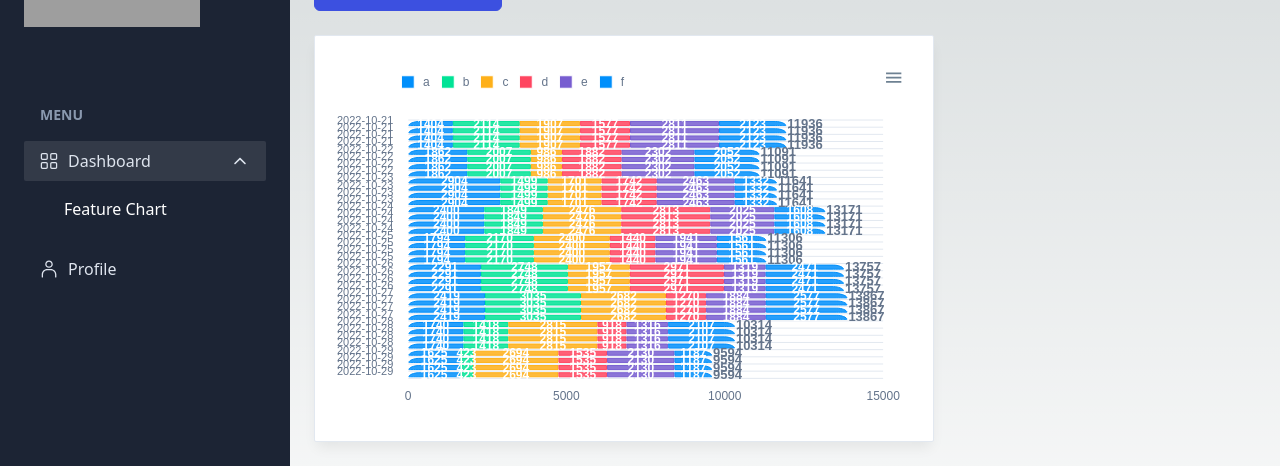
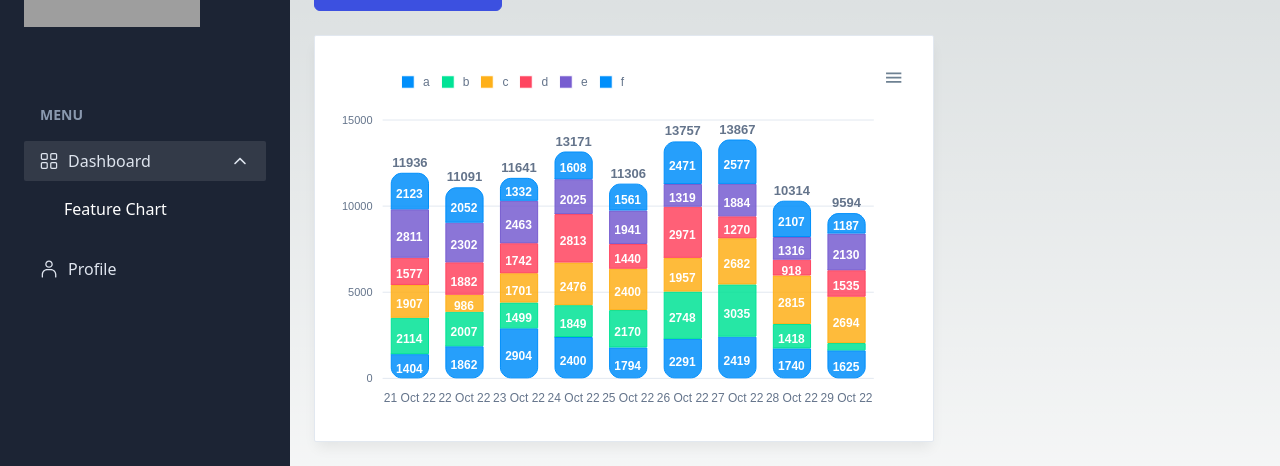
Before and after one commit to vipansh/dashboard-reactApexChart, a Next.js app: page / in a window 1280 px wide. Shown: the part 131-597 px from the top of the page. Built offline with nearby package versions, Linux system fonts and the light colour scheme; grey boxes are pictures that could not be loaded.

Commit message:
🛠 refactor: generateApexChartSeries added and logic imprvoe

```diff
--- a/src/components/Charts/ChartOne.tsx
+++ b/src/components/Charts/ChartOne.tsx
@@ -2,9 +2,9 @@
 import { ApexOptions } from "apexcharts";
 import React, { useRef, useState } from "react";
 import dynamic from "next/dynamic";
-import { convertToProductDataInRange } from "../../util/convertToProductDataInRange";
 import { data } from "../../data";
 import DialogToShowChar from "<components>/DialogToShowChar";
+import { generateApexChartSeries } from "../../js/generateApexChartSeries";
 
 const ReactApexChart = dynamic(() => import("react-apexcharts"), {
   ssr: false,
@@ -22,14 +22,10 @@ const ChartOne: React.FC = () => {
     }
   };
 
-  const { products, dates } = convertToProductDataInRange(
-    data,
-    startDate,
-    endDate,
-    ["a", "b", "c", "d", "e", "f"],
-    "All",
-    "All"
-  );
+  var date, products;
+
+  const formattedChartData = generateApexChartSeries(data, startDate, endDate);
+  console.log({ formattedChartData });
   const options: ApexOptions = {
     legend: {
       position: "top",
@@ -83,12 +79,8 @@ const ChartOne: React.FC = () => {
     },
 
     xaxis: {
-      categories: dates.map((date) => date.toISOString().split("T")[0]) || [],
-      labels: {
-        formatter: function (val) {
-          return val;
-        },
-      },
+      categories: formattedChartData.dates.map(date => date.toLocaleDateString('en-GB', { day: '2-digit', month: 'short', year: '2-digit' })) || [],
+
       axisBorder: {
         show: false,
       },
@@ -103,7 +95,7 @@ const ChartOne: React.FC = () => {
     },
     plotOptions: {
       bar: {
-        horizontal: true,
+        horizontal: false,
         borderRadius: 10,
         dataLabels: {
           total: {
@@ -122,13 +114,12 @@ const ChartOne: React.FC = () => {
   const isWindowAvailable = () => typeof window !== "undefined";
 
   if (!isWindowAvailable()) return <></>;
-  console.log({ products, options });
   return (
     <div className="col-span-12 rounded-sm border border-stroke bg-white px-5 pt-7.5 pb-5 shadow-default dark:border-strokedark dark:bg-boxdark sm:px-7.5 xl:col-span-8">
       <div id="chartOne" className="-ml-5 h-[355px] w-[105%]">
         <ReactApexChart
           options={options}
-          series={products || []}
+          series={formattedChartData.series || []}
           type="bar"
           width="100%"
           height="100%"
--- a/src/components/barGraph/BarGraph.tsx
+++ /dev/null
@@ -1,126 +0,0 @@
-import React, { useRef, useState } from "react";
-import { ProductData } from "../../util/convertToProductDataInRange";
-import ReactApexChart from "react-apexcharts";
-import DialogToShowChar from "<components>/DialogToShowChar";
-import { DataType } from "../../data";
-
-type Props = {
-  products: ProductData[];
-  dates: Date[];
-  endDate: Date;
-  startDate: Date;
-  data: DataType[];
-};
-
-const BarGraph: React.FC<Props> = ({
-  products,
-  dates,
-  data,
-  startDate,
-  endDate,
-}) => {
-  const [selectedProduct, setSelectedProduct] = useState("");
-  const modalRef = useRef(null);
-
-  const openModal = () => {
-    if (modalRef.current) {
-      (modalRef.current as any).showModal();
-    }
-  };
-
-  const options: ApexCharts.ApexOptions = {
-    chart: {
-      type: "bar",
-      height: 350,
-      stacked: true,
-      toolbar: {
-        show: true,
-      },
-      zoom: {
-        enabled: true,
-      },
-      events: {
-        click: function (event, chartContext, config) {
-          console.log({ event, chartContext, config });
-          openModal();
-          setSelectedProduct(config.config.series[config.seriesIndex].name);
-        },
-      },
-    },
-    responsive: [
-      {
-        breakpoint: 480,
-        options: {
-          legend: {
-            position: "bottom",
-            offsetX: -10,
-            offsetY: 0,
-          },
-        },
-      },
-    ],
-    plotOptions: {
-      bar: {
-        horizontal: true,
-        borderRadius: 10,
-        dataLabels: {
-          total: {
-            enabled: true,
-            style: {
-              fontSize: "13px",
-              fontWeight: 900,
-            },
-          },
-        },
-      },
-    },
-    stroke: {
-      width: 1,
-    },
-    title: {
-      text: "Trent over time",
-    },
-    xaxis: {
-      categories: dates.map((date) => date.toISOString().split("T")[0]) || [],
-      labels: {
-        formatter: function (val) {
-          return val;
-        },
-      },
-    },
-    yaxis: {
-      title: {
-        text: undefined,
-      },
-    },
-    legend: {
-      position: "top",
-      horizontalAlign: "left",
-      offsetX: 40,
-    },
-    fill: {
-      opacity: 1,
-    },
-  };
-
-  return (
-    <div id="chart" className="-ml-5 h-[355px] w-[105%]">
-      <ReactApexChart
-        options={options}
-        series={products}
-        type="bar"
-        height={550}
-        width={500}
-      />
-      <DialogToShowChar
-        data={data}
-        startDate={startDate}
-        endDate={endDate}
-        productNames={selectedProduct ? [selectedProduct] : ["a"]}
-        modalRef={modalRef}
-      />
-    </div>
-  );
-};
-
-export default BarGraph;
--- a/src/data.ts
+++ b/src/data.ts
@@ -11,6 +11,7 @@ export type DataType = {
   d: number;
   e: number;
   f: number;
+  [key: string]: string | number | Date;
 };
 export const data: DataType[] = [
   {
--- /dev/null
+++ b/src/js/generateApexChartSeries.ts
@@ -0,0 +1,75 @@
+import { DataType } from "../data";
+
+type FormattedData = {
+  series: ApexAxisChartSeries;
+  dates: Date[];
+};
+
+export const convertDate = (dateStr: string): Date => {
+  const parts = dateStr.split("/");
+  return new Date(`${parts[1]}/${parts[0]}/${parts[2]}`);
+};
+
+export const isDateInRange = (
+  date: Date,
+  startDate: Date,
+  endDate: Date
+): boolean => {
+  return date >= startDate && date <= endDate;
+};
+
+export const generateApexChartSeries = (
+  data: DataType[],
+  startDate: Date,
+  endDate: Date
+): FormattedData => {
+  const dates: Date[] = [];
+
+  const formattedData: FormattedData = { series: [], dates };
+
+  const filteredData = data.filter((entry) => {
+    const entryDate = convertDate(entry.day);
+    return entryDate >= startDate && entryDate <= endDate;
+  });
+
+  const series: { [key: string]: number[] } = {};
+  console.log({ filteredData, data, startDate, endDate });
+  for (let i = 0; i < filteredData.length; i++) {
+    const data = filteredData[i];
+    const lastData = filteredData[i - 1] || {};
+    // passing the date if not present
+    if (lastData?.day !== data.day) {
+      const entryDate = convertDate(data.day);
+      dates.push(entryDate);
+
+      Object.keys(data).forEach((key) => {
+        if (key !== "day" && key !== "age" && key !== "gender") {
+          series[key] = series[key] || [];
+          series[key].push(data[key] as number);
+        }
+      });
+    } else {
+      Object.keys(data).forEach((key) => {
+        if (key !== "day" && key !== "age" && key !== "gender") {
+          series[key] = series[key] || [];
+          series[key][series[key].length - 1] += data[key] as number;
+        }
+      });
+    }
+  }
+
+  formattedData.dates = dates;
+  formattedData.series = Object.keys(series).map((key) => ({
+    name: key,
+    data: series[key],
+  }));
+
+  return formattedData;
+};
+
+// // Example usage
+// const startDate = "2022-10-10";
+// const endDate = "2022-10-20";
+
+// const formattedChartData = generateApexChartSeries(data, startDate, endDate);
+// console.log(formattedChartData);
--- a/src/util/convertToProductDataInRange.ts
+++ /dev/null
@@ -1,55 +0,0 @@
-import { AgeType, DataType, GenderType } from "../data";
-
-export type ProductData = {
-  name: string;
-  data: number[];
-};
-
-export const convertDate = (dateStr: string): Date => {
-  const parts = dateStr.split("/");
-  return new Date(`${parts[1]}/${parts[0]}/${parts[2]}`);
-};
-
-export const isDateInRange = (
-  date: Date,
-  startDate: Date,
-  endDate: Date
-): boolean => {
-  return date >= startDate && date <= endDate;
-};
-
-export const convertToProductDataInRange = (
-  data: DataType[],
-  startDate: Date,
-  endDate: Date,
-  productNames: string[],
-  age?: AgeType,
-  gender?: GenderType
-): { products: ProductData[]; dates: Date[] } => {
-  const filteredData = data.filter((d) =>
-    isDateInRange(convertDate(d.day), startDate, endDate) &&
-    (!age || age === "All" || d.age === age) &&
-    (!gender || gender === "All" || d.gender === gender)
-  );
-
-  const uniqueDates = Array.from(
-    new Set(filteredData.map((d) => convertDate(d.day)))
-  ).sort((a, b) => a.getTime() - b.getTime());
-
-  const products: ProductData[] = productNames.map((name) => ({
-    name,
-    data: [],
-  }));
-
-  uniqueDates.forEach((date) => {
-    productNames.forEach((name, index) => {
-      const sum = filteredData
-        .filter((d) => convertDate(d.day).getTime() === date.getTime())
-        .reduce((acc, curr) => acc + (curr[name as keyof DataType] as number), 0);
-
-      products[index].data.push(sum);
-    });
-  });
-
-  return { products, dates: uniqueDates };
-};
```
Also changed, not shown: src/util/convertToOneProductDataInRange.ts (deleted, +0 -35 lines).
